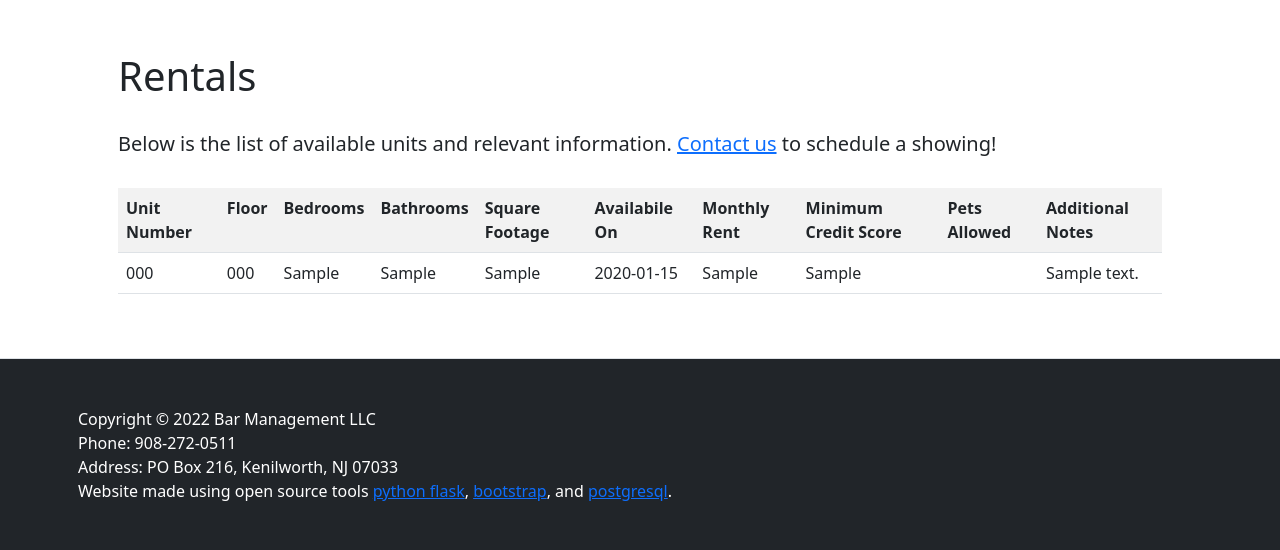
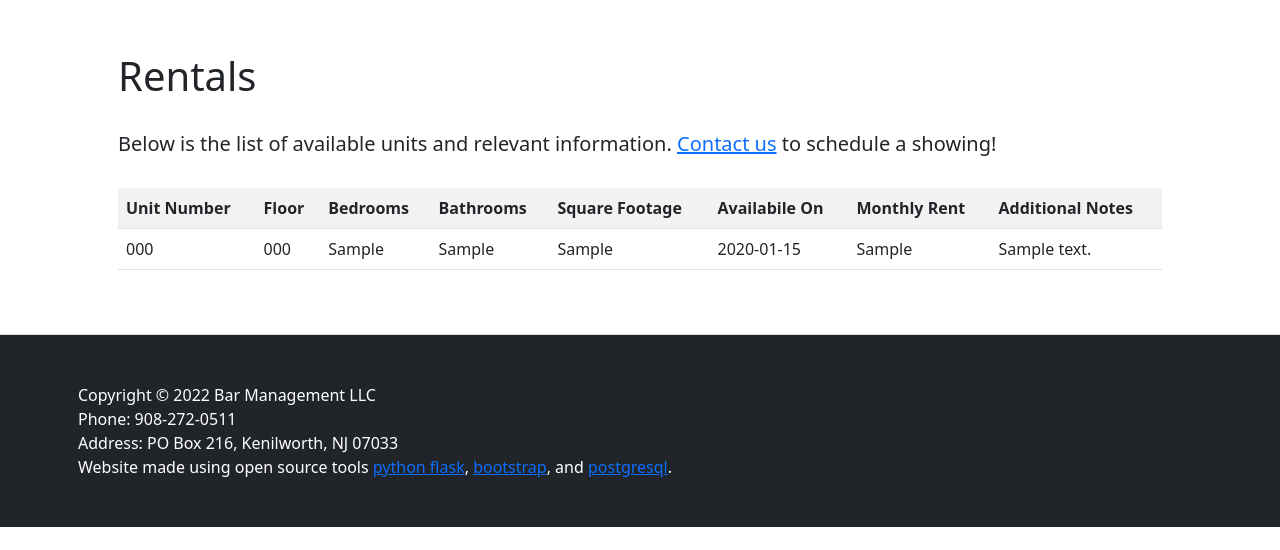
Before and after one commit to jeremybar32093/fairfield_apts, a Flask app: template templates/rentals.html in a window 1280 px wide. Shown: the part 56-606 px from the top of the page. Run offline with Flask 2, Linux system fonts and the light colour scheme; the template is opened without the code that fills it: values that come from a table or form of the project are taken from there, others are empty; tables that the repository leaves empty hold one stand-in row (values such as "Sample post"); some libraries are stand-ins or nearby versions.

Commit message:
updated rentals.html; removed pets allowed and min credit score from front end table

```diff
--- a/templates/rentals.html
+++ b/templates/rentals.html
@@ -48,8 +48,6 @@
                         <th>Square Footage</th>
                         <th>Availabile On</th>
                         <th>Monthly Rent</th>
-                        <th>Minimum Credit Score</th>
-                        <th>Pets Allowed</th>
                         <th>Additional Notes</th>
                     </tr>
                     {% for listing in listings %}
@@ -61,8 +59,6 @@
                         <td>{{listing.square_footage}}</td>
                         <td>{{listing.available_date}}</td>
                         <td>{{listing.monthly_rent}}</td>
-                        <td>{{listing.min_credit_score}}</td>
-                        <td>{{listing.pets_allowed}}</td>
                         <td>{{listing.notes|safe}}</td>
                     </tr>
                     {% endfor %}
```
